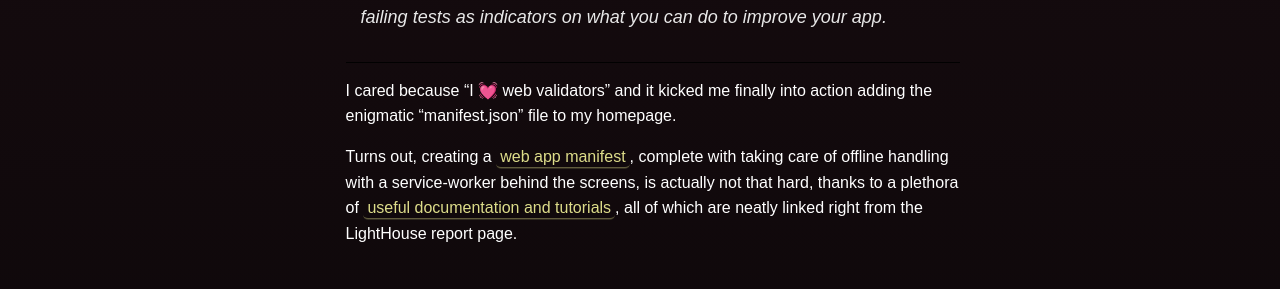
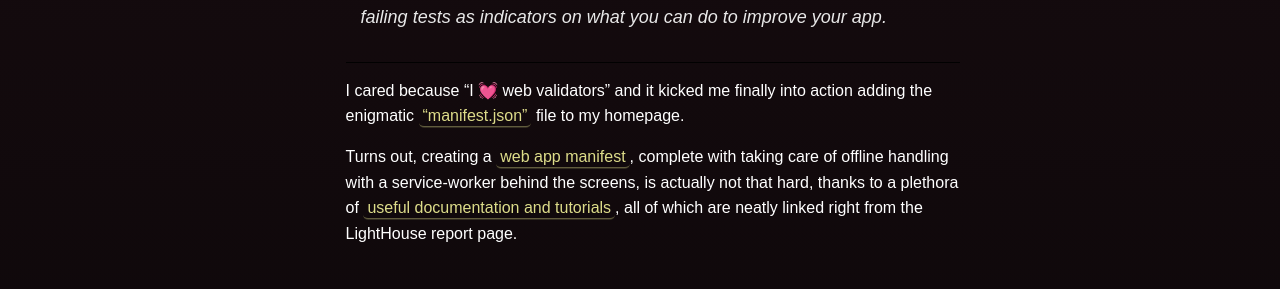
Before and after one commit to johanbove/johanbove.github.io, a Jekyll site: the page built from _posts/2017-03-11-lighthouse-score-100.md, in a window 1280 px wide. Shown: the part 641-930 px from the top of the page. Built offline with Jekyll 4.4.1, drawn with Linux system fonts in a browser that asks for light colours; comment, search, counter and statistics services are not loaded; part of the change alters nothing that is shown.

```diff
--- a/_posts/2017-03-11-lighthouse-score-100.md
+++ b/_posts/2017-03-11-lighthouse-score-100.md
@@ -10,7 +10,7 @@ categories: post
 
 > Lighthouse can be run as [a Chrome Extension](https://chrome.google.com/webstore/detail/blipmdconlkpinefehnmjammfjpmpbjk), from the command line, or used programmatically as a Node module. You give Lighthouse a URL that you want to audit, it runs a barrage of tests against the page, and then it generates a report on how well the page did. From here you can use the failing tests as indicators on what you can do to improve your app.
 
-I cared because "I 💓 web validators" and it kicked me finally into action adding the enigmatic "manifest.json" file to my homepage.
+I cared because "I 💓 web validators" and it kicked me finally into action adding the enigmatic ["manifest.json"](https://johanbove.info/manifest.json) file to my homepage.
 
 Turns out, creating a [web app manifest](https://developers.google.com/web/fundamentals/engage-and-retain/web-app-manifest/), complete with taking care of offline handling with a service-worker behind the screens, is actually not that hard, thanks to a plethora of [useful documentation and tutorials](https://developers.google.com/web/tools/lighthouse/audits/manifest-exists), all of which are neatly linked right from the LightHouse report page.
 
```
